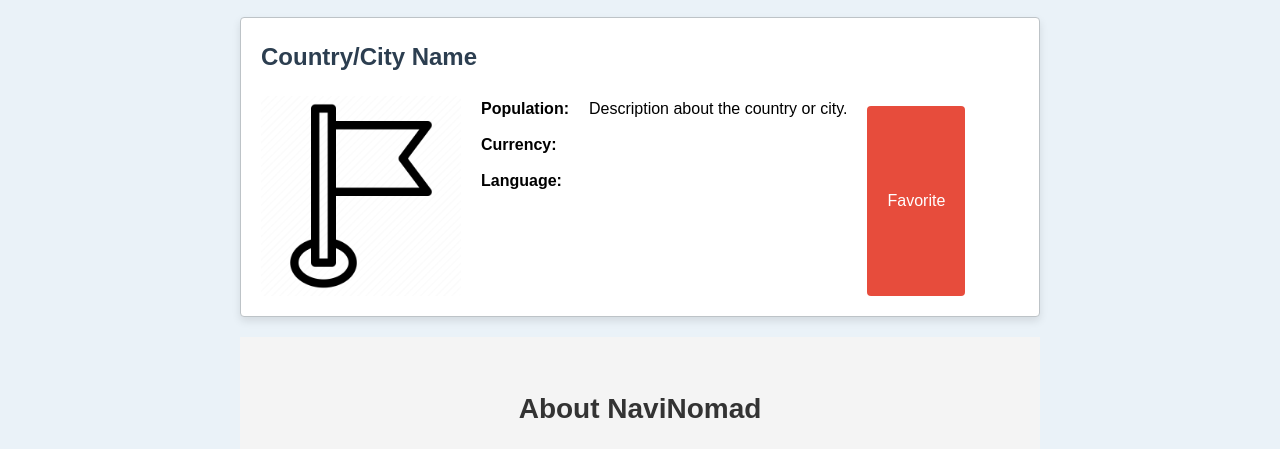
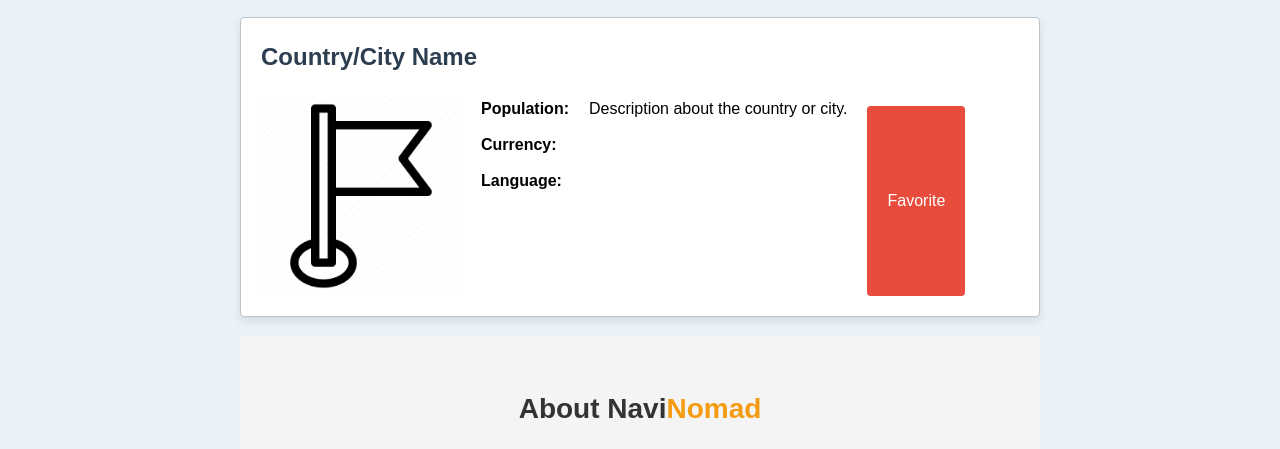
Before and after one commit to suleosmann/travel-Destination-explorer, a plain HTML site: page index.html in a window 1280 px wide. Shown: the part 460-909 px from the top of the page. Drawn offline with Linux system fonts and the light colour scheme.

Commit message:
Made changes to About me span

```diff
--- a/css/styles.css
+++ b/css/styles.css
@@ -230,6 +230,7 @@ span {
     color: #F39C12;
 }
 
+
 /* Mobile styles */
 @media (max-width: 768px) {
     .navbar {
--- a/index.html
+++ b/index.html
@@ -71,7 +71,7 @@
                 <!-- About Section -->
         <section id="about" class="about-section">
             <div class="about-content">
-                <h2>About NaviNomad</h2>
+                <h2>About Navi<span>Nomad</span></h2>
                 <p>Welcome to NaviNomad, your compass to the wonders of the world. Inspired by the spirit of nomadic exploration and a thirst for knowledge, NaviNomad is more than just a platform—it's a journey.</p>
                 <p>Whether you're an avid traveler, a curious student, or simply someone with a passion for understanding the diverse tapestry of cultures and landscapes that our planet boasts, NaviNomad is here to guide you.</p>
                 <p>Join us on this voyage of discovery and let NaviNomad be your guide to the world's treasures. Because the world is vast, and life is short—so why not explore it with NaviNomad by your side?</p>
@@ -79,10 +79,9 @@
         </section>
 
     </main>
-
     <footer class="footer">
         <div class="footer-content">
-            <p>&copy; 2023 NaviNomad. All rights reserved.</p>
+            <p>&copy; 2023 NaviNomad.All rights reserved.</p>
             <div class="footer-links">
                 <a href="#about">About</a>
                 <a href="#terms">Terms of Service</a>
```
Also changed, not shown: script/script.js (line endings or trailing spaces).
